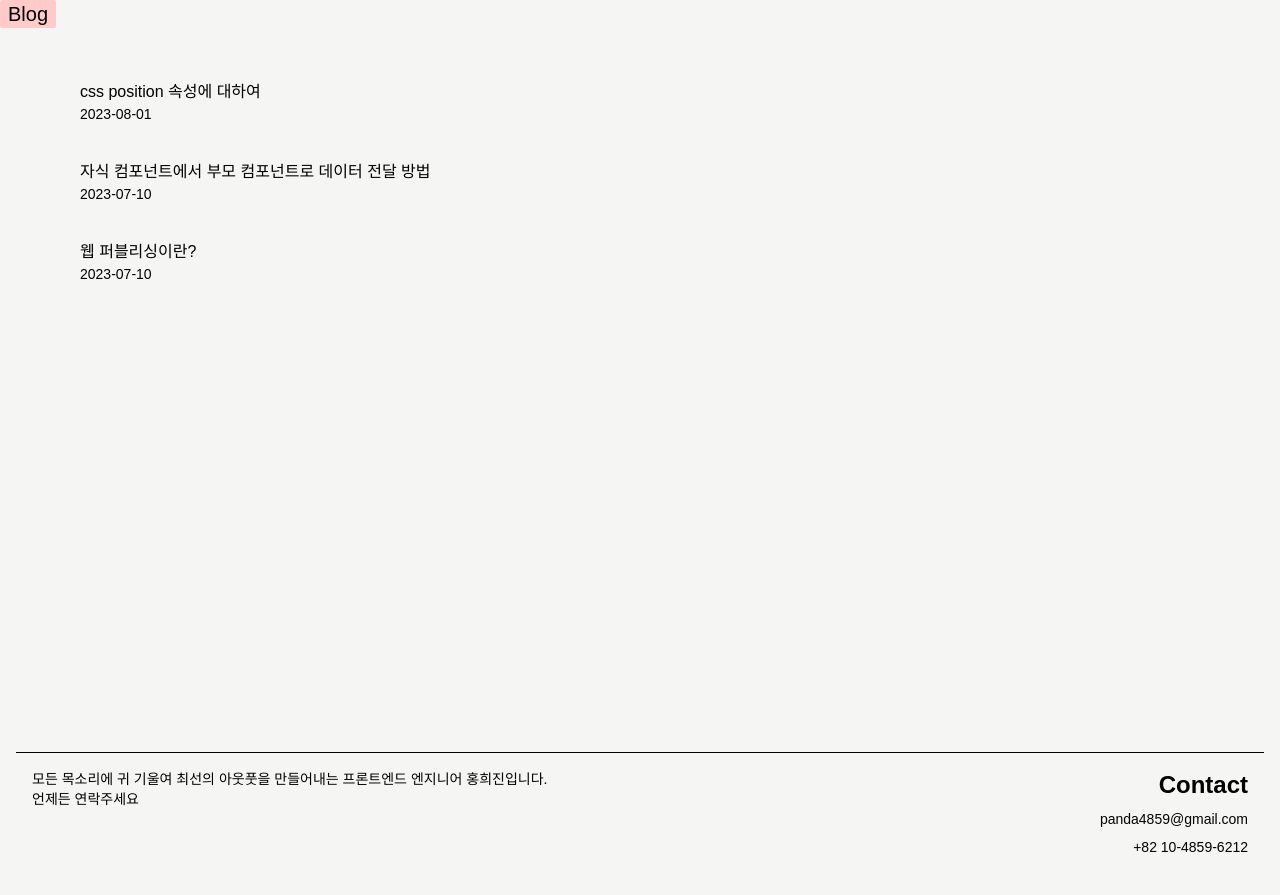
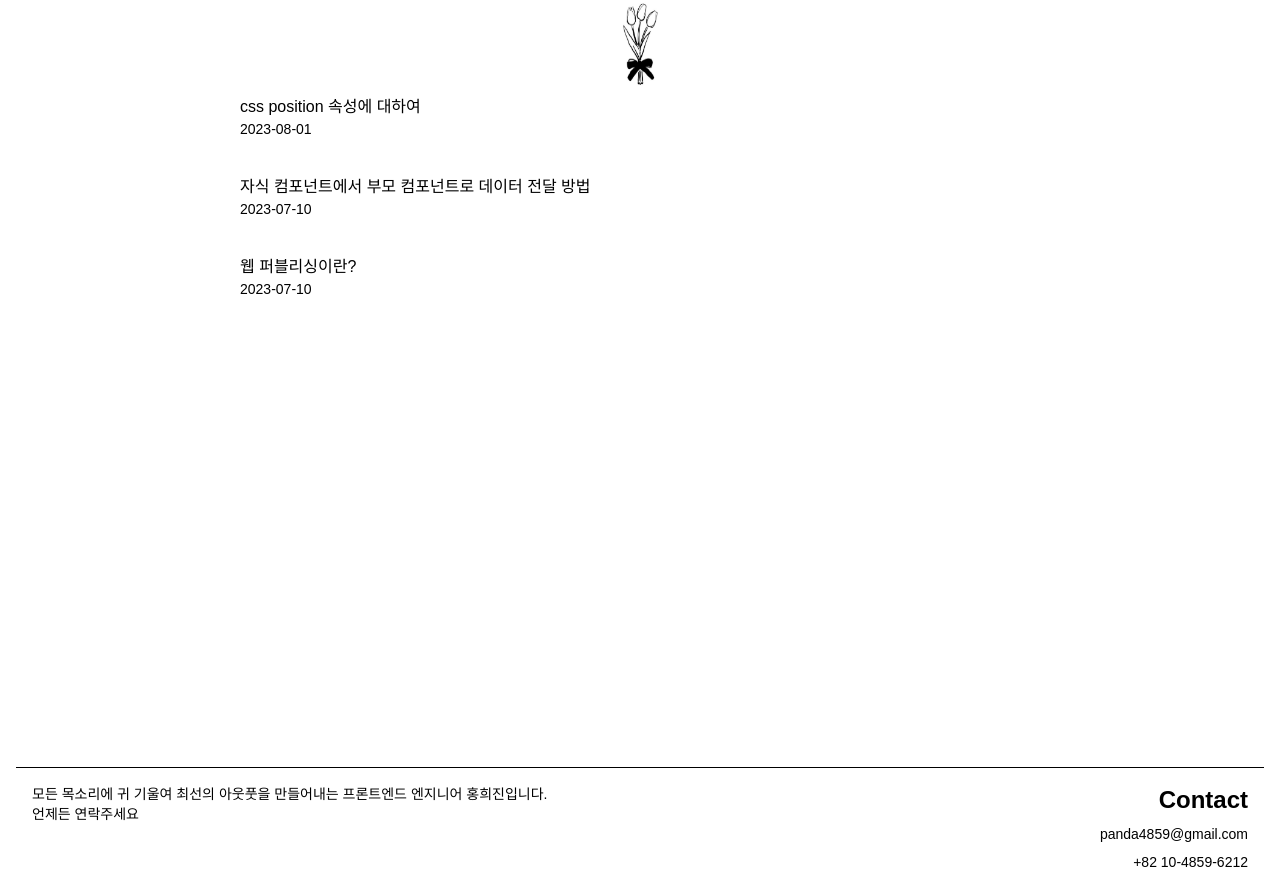
Before and after one commit to harenohee/front-challenge-blog, a Next.js app: page / in a window 1280 px wide. Built offline with nearby package versions, Linux system fonts and the light colour scheme.

Commit message:
feat: 로고이미지 및 홈 이동
- 이미지 추가
- 홈화면 이동

#10

```diff
--- a/components/layout/Header.tsx
+++ b/components/layout/Header.tsx
@@ -1,10 +1,15 @@
+import Link from "next/link";
 import React from "react";
+import logo from "../../assets/blog/logo.jpg";
+import Image from "next/image";
 const Header = () => {
   return (
-    <div className="h-20 w-full">
-      <div className="fixed left-0 top-0 bg-red-200 rounded-sm text-xl px-2">
-        Blog
-      </div>
+    <div className="sticky top-0 w-full bg-white flex justify-center items-center">
+      <Link href="/" className="cursor-pointer">
+        <a>
+          <Image src={logo} alt="logo_img" width={40} height={88} />
+        </a>
+      </Link>
     </div>
   );
 };
--- a/components/layout/Layout.tsx
+++ b/components/layout/Layout.tsx
@@ -7,7 +7,7 @@ const Layout = ({ children }: { children: ReactNode }) => {
     <>
       <Header />
       <div className="h-auto min-h-full pb-32">
-        <div className="px-20">{children}</div>
+        <div className="px-60">{children}</div>
       </div>
       <Footer />
     </>
--- a/styles/globals.css
+++ b/styles/globals.css
@@ -9,7 +9,7 @@
   html,
   body {
     @apply h-full;
-    @apply bg-[#f5f5f3];
+    @apply bg-[#fff];
   }
   a {
     @apply text-inherit;
```
Also changed, not shown: assets/blog/logo.jpg (added).
